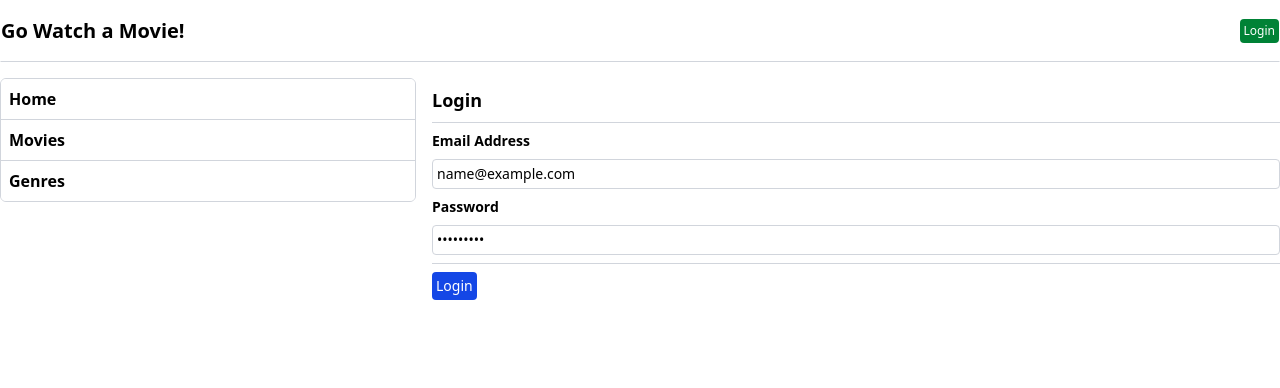
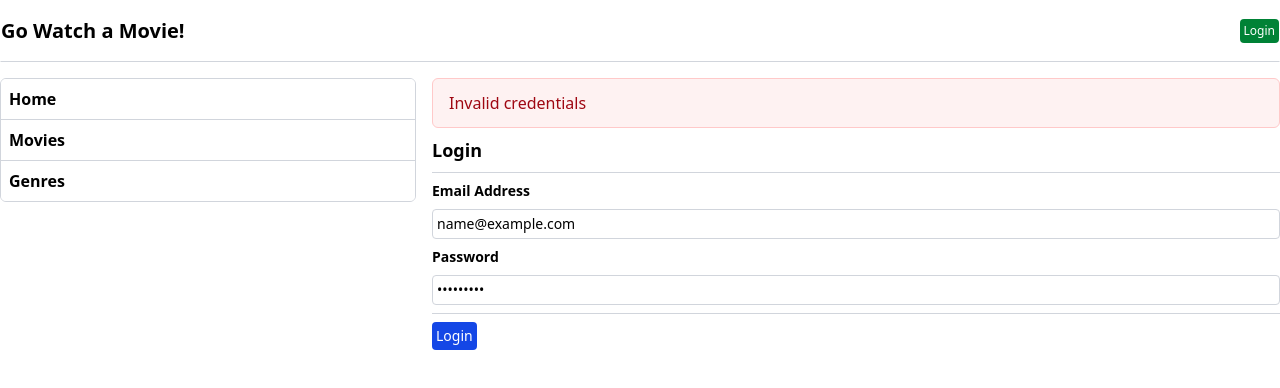
Before and after one commit to addcx1developer/movies-251109, a React (Vite) app in the folder frontend/: page /login in a window 1280 px wide. Both pictures are taken after typing "name@example.com", "Sample123" into the empty fields and a click on the input "Login". Shown: the top 388 px of the page. Built offline with nearby package versions, Linux system fonts and the light colour scheme.

Commit message:
Add error messages and redirect to home when login successful

```diff
--- a/frontend/src/App.jsx
+++ b/frontend/src/App.jsx
@@ -1,9 +1,14 @@
+import { useState } from "react";
 import { Link, Outlet } from "react-router";
 
-import { useState } from "react";
+import Alert from "./components/Alert";
 
 function App() {
   const [jwtToken, setJwtToken] = useState("");
+  const [alert, setAlert] = useState({
+    message: "",
+    className: "hidden",
+  });
 
   return (
     <div className="flex justify-center">
@@ -85,7 +90,8 @@ function App() {
             </ul>
           </nav>
           <main className="col-span-2">
-            <Outlet context={{ jwtToken, setJwtToken }} />
+            <Alert {...alert} />
+            <Outlet context={{ jwtToken, setJwtToken, setAlert }} />
           </main>
         </div>
       </div>
--- /dev/null
+++ b/frontend/src/components/Alert.jsx
@@ -0,0 +1,9 @@
+function Alert(props) {
+  return (
+    <div className={`rounded-md px-4 py-3 ${props.className}`} role="alert">
+      {props.message}
+    </div>
+  );
+}
+
+export default Alert;
--- a/frontend/src/components/Login.jsx
+++ b/frontend/src/components/Login.jsx
@@ -1,5 +1,5 @@
 import { useState } from "react";
-import { useOutletContext } from "react-router";
+import { useNavigate, useOutletContext } from "react-router";
 
 import Input from "./input/Input";
 
@@ -8,14 +8,23 @@ function Login() {
     email: "",
     password: "",
   });
-  const { setJwtToken } = useOutletContext();
+  const { setJwtToken, setAlert } = useOutletContext();
+  const navigate = useNavigate();
 
   const handleSubmit = (e) => {
     e.preventDefault();
 
-    if (userInput.email !== "admin@example.com") return;
+    if (userInput.email !== "admin@example.com") {
+      setAlert({
+        message: "Invalid credentials",
+        className: "bg-red-50 border border-red-200 text-red-800",
+      });
+      return;
+    }
 
     setJwtToken("abc");
+    setAlert({ message: "", className: "hidden" });
+    navigate("/");
   };
 
   return (
```
